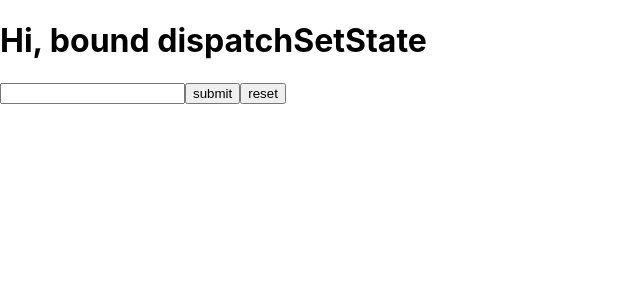
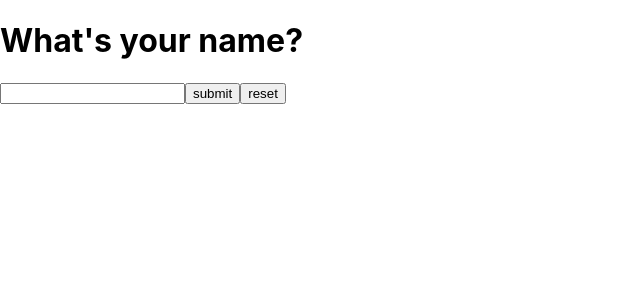
Before and after one commit to swandevson/KBC_gib.son, a React (Create React App) app in the folder 0709/: page / in a window 1280 px wide. Shown: the top 300 px of the page, without its empty margins (0-640 px from the left). Built offline with nearby package versions, Linux system fonts and the light colour scheme.

Commit message:
🐛 UserContext에서 value 전달방식 fix

```diff
--- a/0709/src/App.js
+++ b/0709/src/App.js
@@ -1,8 +1,15 @@
 import "./App.css";
 import User from "./User.js";
+import { UserProvider } from "./UserContext";
 
 const App = () => {
-  return <User />;
+  return (
+    <>
+      <UserProvider>
+        <User />
+      </UserProvider>
+    </>
+  );
 };
 
 export default App;
--- a/0709/src/UserContext.js
+++ b/0709/src/UserContext.js
@@ -7,7 +7,7 @@ const UserProvider = ({ children }) => {
   const [name, setName] = useState("");
 
   return (
-    <UserContext.Provider value={(inputValue, setInputValue, name, setName)}>
+    <UserContext.Provider value={{ inputValue, setInputValue, name, setName }}>
       {children}
     </UserContext.Provider>
   );
--- a/0709/src/index.js
+++ b/0709/src/index.js
@@ -5,8 +5,4 @@ import "./index.css";
 import App from "./App";
 
 const root = ReactDOM.createRoot(document.getElementById("root"));
-root.render(
-  <UserProvider>
-    <App />
-  </UserProvider>
-);
+root.render(<App />);
```
